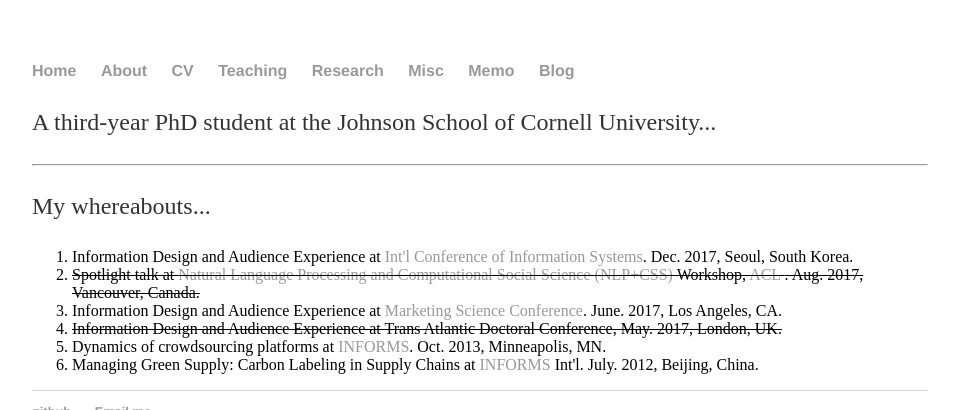
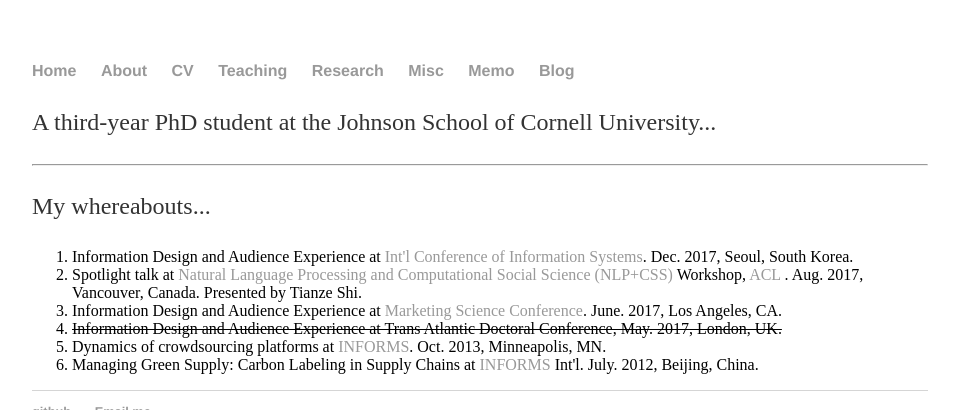
Before and after one commit to shenglih/shenglih.github.io, a Jekyll site: the page built from About/index.html, in a window 1280 px wide, cut to the strip 0-410 px from the top of the page. Shown: the whole strip, without its empty margins (160-1119 px from the left). Built offline with Jekyll 4.4.1, drawn with Linux system fonts in a browser that asks for light colours.

Commit message:
Update index.html

```diff
--- a/About/index.html
+++ b/About/index.html
@@ -10,7 +10,7 @@
 	<p> My whereabouts... </p>
 	<ol>
 		<li> Information Design and Audience Experience at <a href="https://icis2017.aisnet.org/"> Int'l Conference of Information Systems</a>. Dec. 2017, Seoul, South Korea.</li>
-		<li> <del> Spotlight talk at <a href="https://sites.google.com/site/nlpandcss/nlp-css-at-acl-2017"> Natural Language Processing and Computational Social Science (NLP+CSS)</a> Workshop, <a href="http://acl2017.org/"> ACL </a>. Aug. 2017, Vancouver, Canada.</del></li>
+		<li> Spotlight talk at <a href="https://sites.google.com/site/nlpandcss/nlp-css-at-acl-2017"> Natural Language Processing and Computational Social Science (NLP+CSS)</a> Workshop, <a href="http://acl2017.org/"> ACL </a>. Aug. 2017, Vancouver, Canada. Presented by Tianze Shi.</li>
 		<li> Information Design and Audience Experience at <a href="https://marketingscience2017.usc.edu/">Marketing Science Conference</a>. June. 2017, Los Angeles, CA. </li>
 		<li> <del> Information Design and Audience Experience at Trans Atlantic Doctoral Conference, May. 2017, London, UK.</del></li>
 		<li> Dynamics of crowdsourcing platforms at <a href="http://meetings2.informs.org/minneapolis2013/pdfs.html">INFORMS</a>. Oct. 2013, Minneapolis, MN. </li>
```
